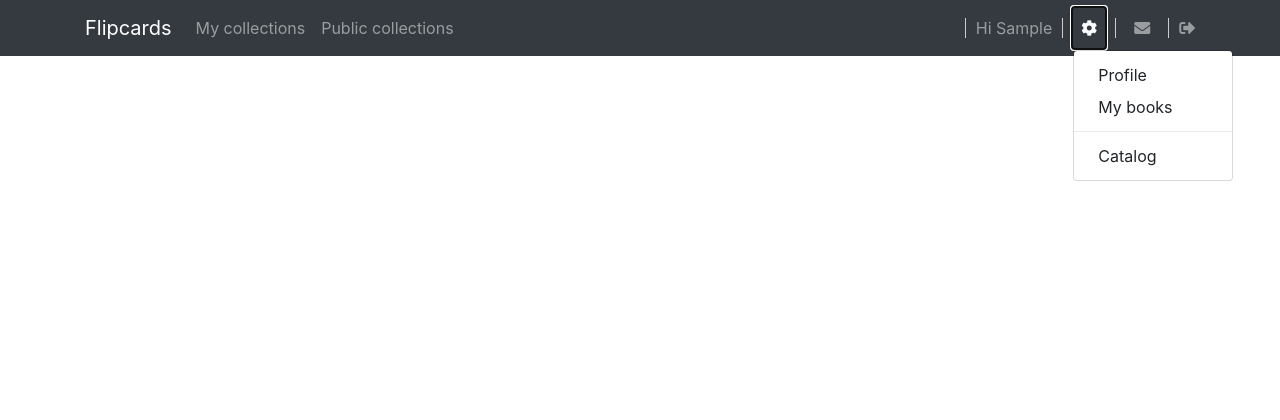
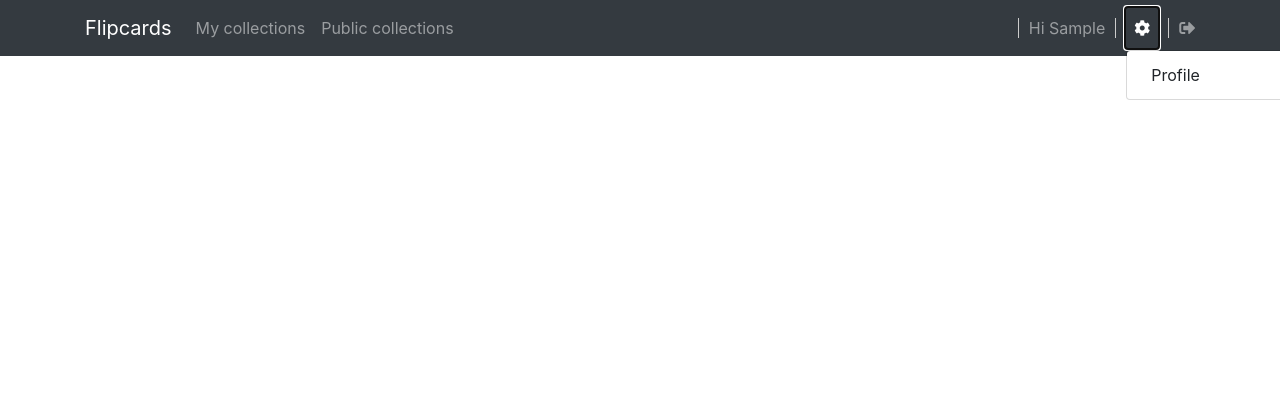
Before and after one commit to pepcmarques/flipcards, a Django app: page / in a window 1280 px wide, after a click that opens the changed part. Shown: the top 420 px of the page. Run offline with Django 3.2, Linux system fonts and the light colour scheme; the visitor is signed in with stand-in values (Sample User, id 1); some libraries are stand-ins or nearby versions.

Commit message:
fixing header

```diff
--- a/templates/includes/header.html
+++ b/templates/includes/header.html
@@ -45,29 +45,12 @@
                      <span data-toggle="tooltip" data-placement="bottom" data-container="body" title="Setup"><i class="fa fa-cog"></i></span>
                  </a>
                 <div class="dropdown-menu" aria-labelledby="navbarDropdown">
-                    <a class="dropdown-item" href="{% url 'index' %}">
-                        Profile
-                    </a>
-                    <a class="dropdown-item" href="{% url 'index' %}">My books</a>
-                    <div class="dropdown-divider"></div>
-                    <a class="dropdown-item" href="{% url 'index' %}">Catalog</a>
+                    <a class="dropdown-item" href="{% url 'accounts:profile' %}">Profile</a>
                 </div>
             </li>
 
             <span class="navbar-text username-divider"></span>
 
-            <li class="nav-item dropdown">
-                <a class="nav-link" href="#" id="navbarDropdown" role="button" data-toggle="dropdown" aria-haspopup="true" aria-expanded="false">
-                    <span data-toggle="tooltip" data-placement="bottom" data-container="body" title="Setup"><i class="fas fa-envelope"></i></span>
-                </a>
-                <div class="dropdown-menu" aria-labelledby="navbarDropdown">
-                    <a class="dropdown-item" href="{% url 'index' %}">
-                        My Messages
-                    </a>
-                </div>
-            </li>
-
-            <span class="navbar-text username-divider"></span>
             <li>
               <a href="{% url 'accounts:logout' %}">
                 <span data-toggle="tooltip" data-placement="bottom" data-container="body" title="Sign out">
```
